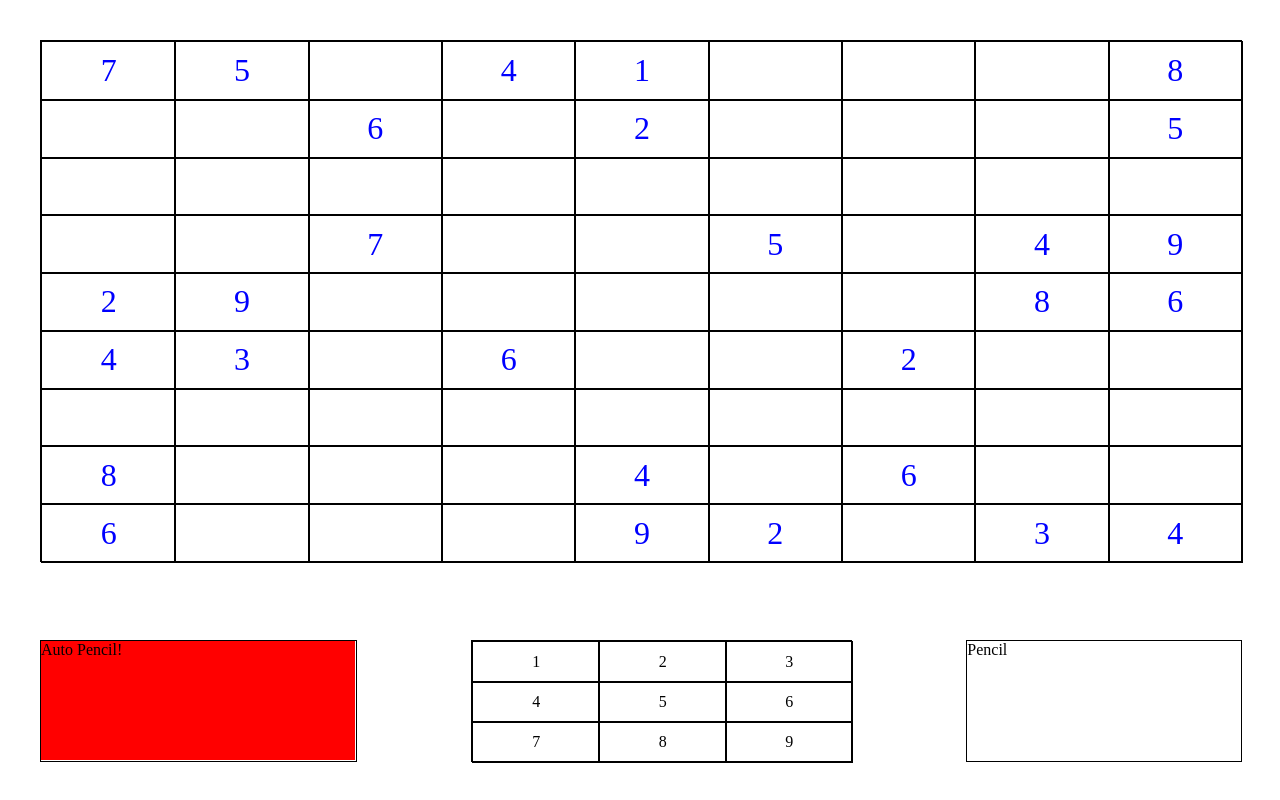
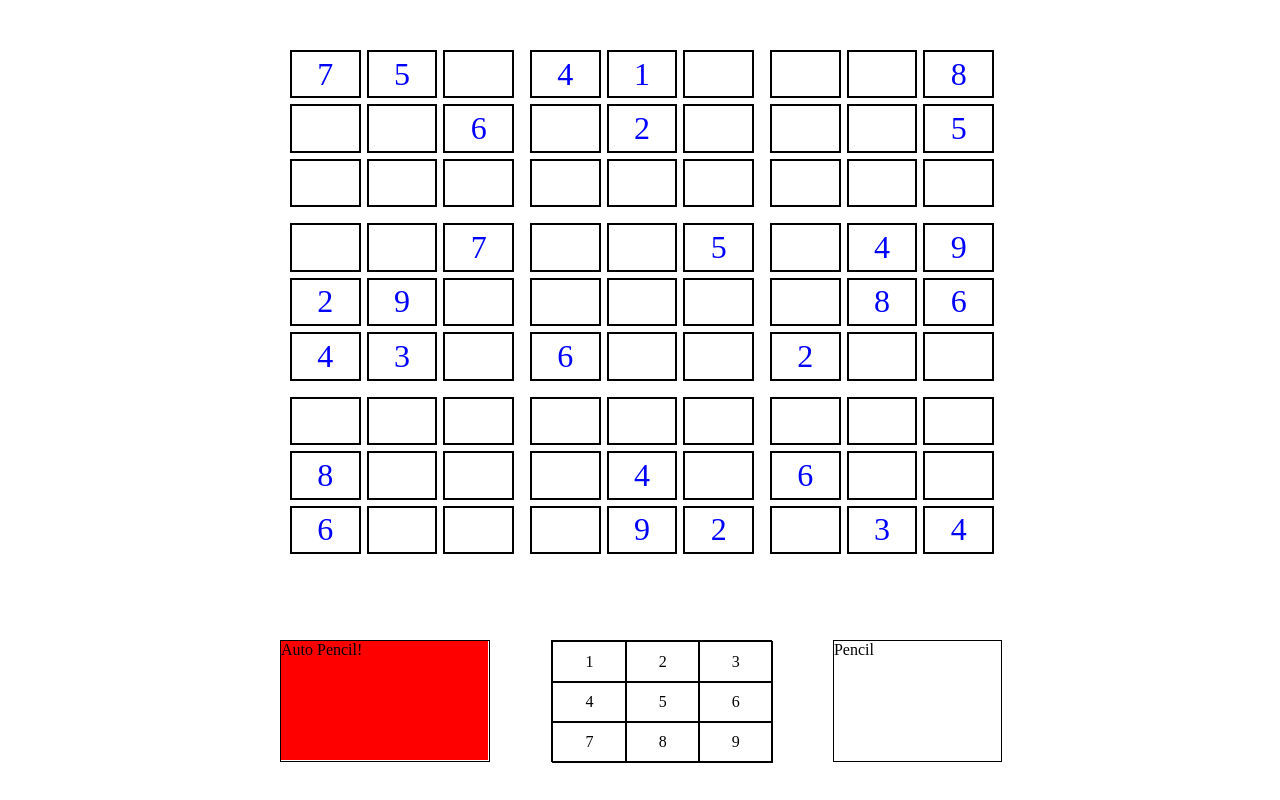
Before and after one commit to lezed1/suDOPEku, a React app: page / in a window 1280 px wide. Built offline with nearby package versions, Linux system fonts and the light colour scheme; the HTML template or start-up script is replaced by a standard one.

Commit message:
Design updates!

```diff
--- a/src/assets/scss/App.scss
+++ b/src/assets/scss/App.scss
@@ -9,6 +9,9 @@ body,
 }
 
 .app {
+  height: 100vmin;
+  width: 100vmin;
+  margin: auto;
   display: grid;
   grid-template-rows: 75% 25%;
   user-select: none;
--- a/src/assets/scss/BoardGrid.scss
+++ b/src/assets/scss/BoardGrid.scss
@@ -1,20 +1,20 @@
 .board {
   height: 100%;
   width: 100%;
-  border: 1px solid black;
 
   .boardGrid {
     height: 100%;
     width: 100%;
     display: grid;
-    grid-template-columns: repeat(9, 1fr);
-    grid-template-rows: repeat(9, 1fr);
+    grid-template-columns: 0 1fr 1fr 1fr 0 1fr 1fr 1fr 0 1fr 1fr 1fr 0;
+    grid-template-rows: 0 1fr 1fr 1fr 0 1fr 1fr 1fr 0 1fr 1fr 1fr 0;
+    grid-gap: 10px;
   }
 
   .cell {
     height: 100%;
     width: 100%;
-    border: 1px solid black;
+    border: 2px solid black;
     display: grid;
 
     &.selected {
--- a/src/assets/scss/Selectioner.scss
+++ b/src/assets/scss/Selectioner.scss
@@ -8,7 +8,7 @@
     display: grid;
     // grid-template-columns: repeat(3, 1fr);
     // grid-template-rows: 1fr;
-    grid-template-areas: "l l b c c c b2 r r";
+    grid-template-areas: "l l . c c c . r r";
 
     .leftControls {
       grid-area: l;
--- a/src/components/BoardGrid.tsx
+++ b/src/components/BoardGrid.tsx
@@ -16,8 +16,9 @@ export interface BoardProps {
 
 class BoardGrid extends React.Component<BoardProps, undefined> {
     createGrid() {
-        const cells = [];
+        const cells = [<div/>, <div/>, <div/>, <div/>, <div/>, <div/>, <div/>, <div/>, <div/>, <div/>, <div/>, <div/>, <div/>];
         for (let row = 1; row <= SIZE; row++) {
+            cells.push(<div/>);
             for (let col = 1; col <= SIZE; col++) {
                 const cell = this.props.board.board.get(new Location(row, col));
                 const cellComponent = cell.getComponent(this.props.selectionerState);
@@ -25,6 +26,16 @@ class BoardGrid extends React.Component<BoardProps, undefined> {
                     <div className={`cell ${cell.getCellClass(this.props.selectionerState)}`} onClick={() => this.props.toggleValue({ row, col, selectionerState: this.props.selectionerState })} key={`${row}-${col}`}>
                         {cellComponent}
                     </div>);
+
+                if (col % 3 === 0) {
+                    cells.push(<div/>);
+                }
+            }
+
+            if (row % 3 === 0) {
+                for (let i = 0; i < 13; i++) {
+                    cells.push(<div/>);
+                }
             }
         }
         return (<div className="boardGrid">{cells}</div>);
```
